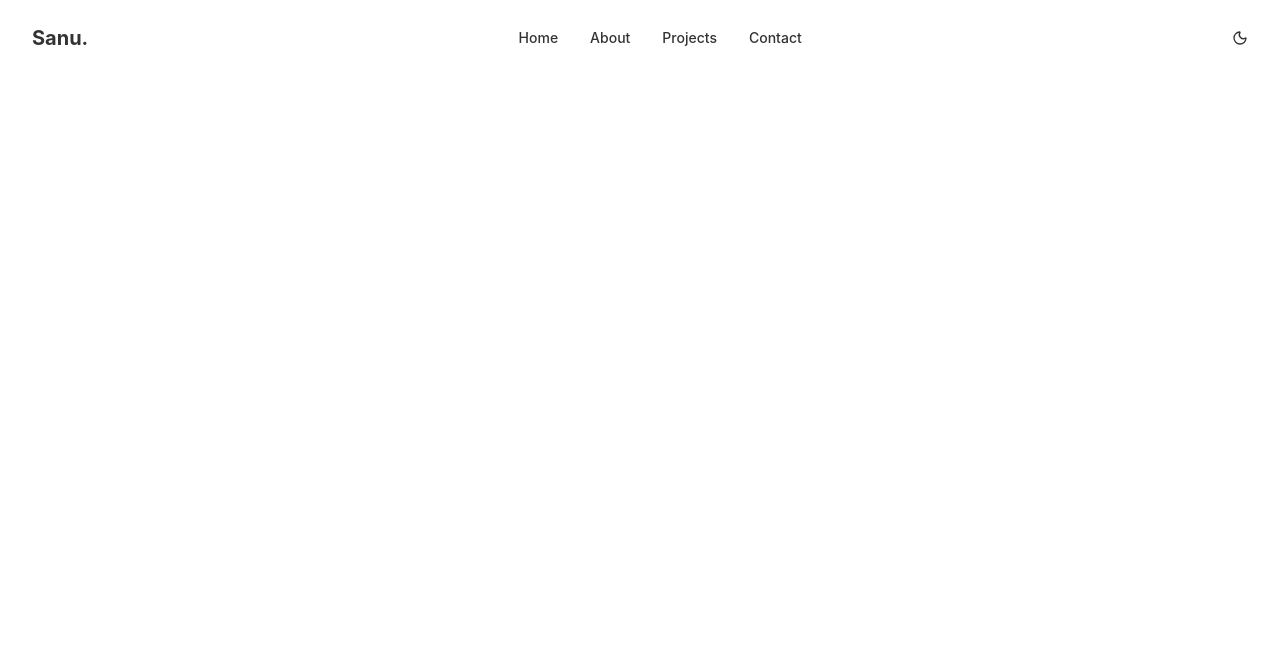
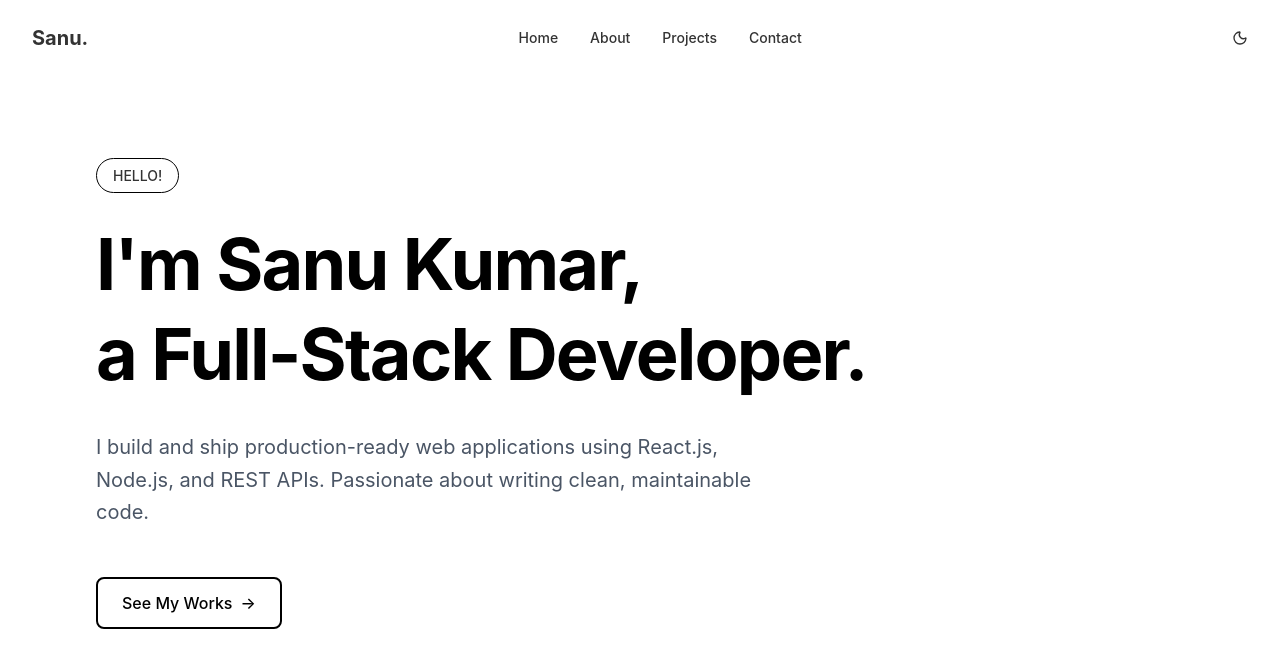
Before and after one commit to sanukumar-in/sanu-portfolio, a React (Vite) app: page / in a window 1280 px wide. Shown: the top 668 px of the page. Built offline with nearby package versions, Linux system fonts and the light colour scheme.

Commit message:
feat: add hero section with intro, short bio and project button

```diff
--- a/src/App.tsx
+++ b/src/App.tsx
@@ -1,9 +1,11 @@
+import { Hero } from "./components/Hero";
 import { Navbar } from "./components/Navbar";
 
 function App() {
   return (
     <div className="min-h-screen w-full">
       <Navbar />
+      <Hero />
     </div>
   );
 }
--- /dev/null
+++ b/src/components/Hero.tsx
@@ -0,0 +1,25 @@
+export const Hero = () => {
+    return (
+        <section className="min-h-[80vh] flex justify-center flex-col px-8 md:px-12 lg:px-24 max-w-5xl">
+            <div className="mb-8">
+                <span className="px-4 py-2 border border-black rounded-full text-sm font-medium">
+                    HELLO!
+                </span>
+            </div>
+            <h1 className="text-4xl md:text-6xl lg:text-7xl font-bold mb-8 tracking-tight leading-tight text-black">
+                I'm Sanu Kumar,<br />
+                a Full-Stack Developer.
+            </h1>
+            <p className="text-lg md:text-xl text-gray-600 mb-12 max-w-2xl leading-relaxed">
+                I build and ship production-ready web applications using React.js, Node.js, and REST APIs. Passionate about writing clean, maintainable code.
+            </p>
+            <a
+                href="#projects"
+                className="inline-flex items-center gap-2 px-6 py-3 border-2 border-black rounded-lg text-base font-medium text-black hover:bg-black hover:text-white transition-all duration-300 w-fit"
+            >
+                See My Works
+                <span>→</span>
+            </a>
+        </section>
+    )
+}
```
